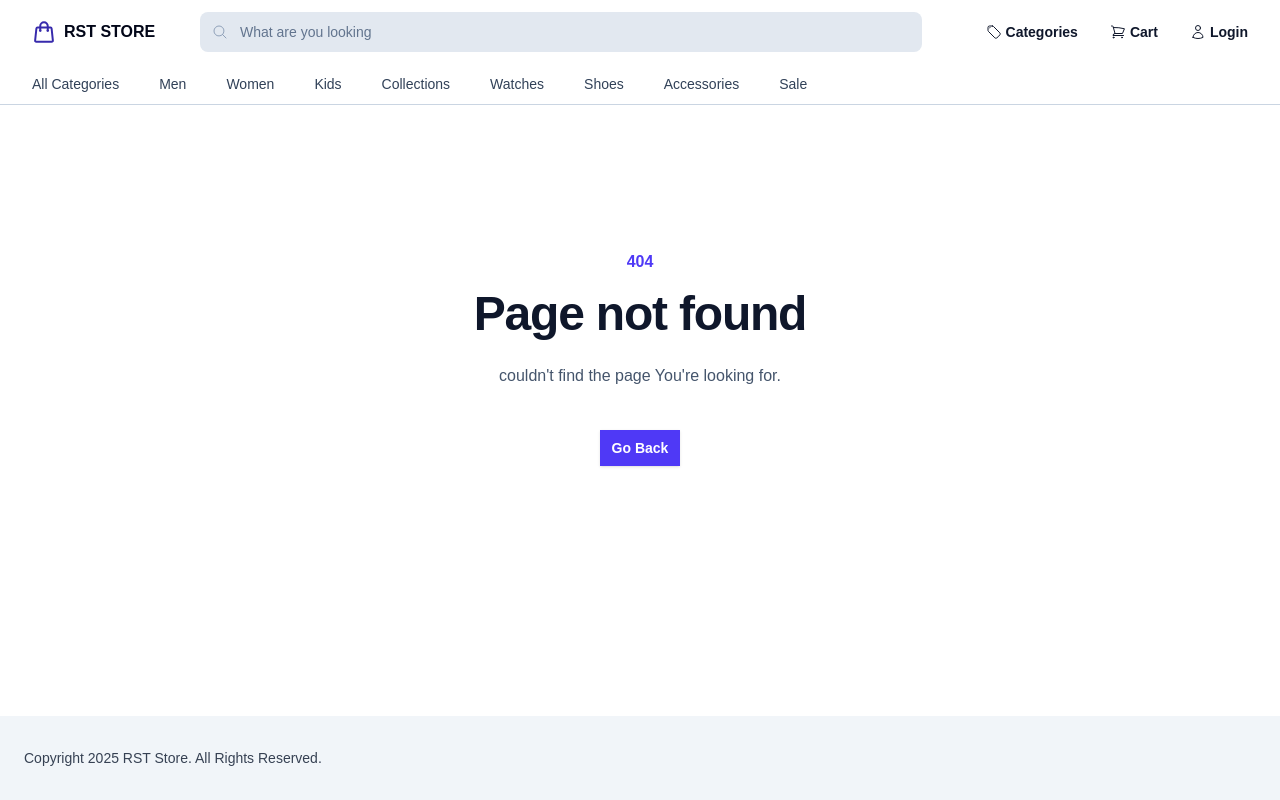
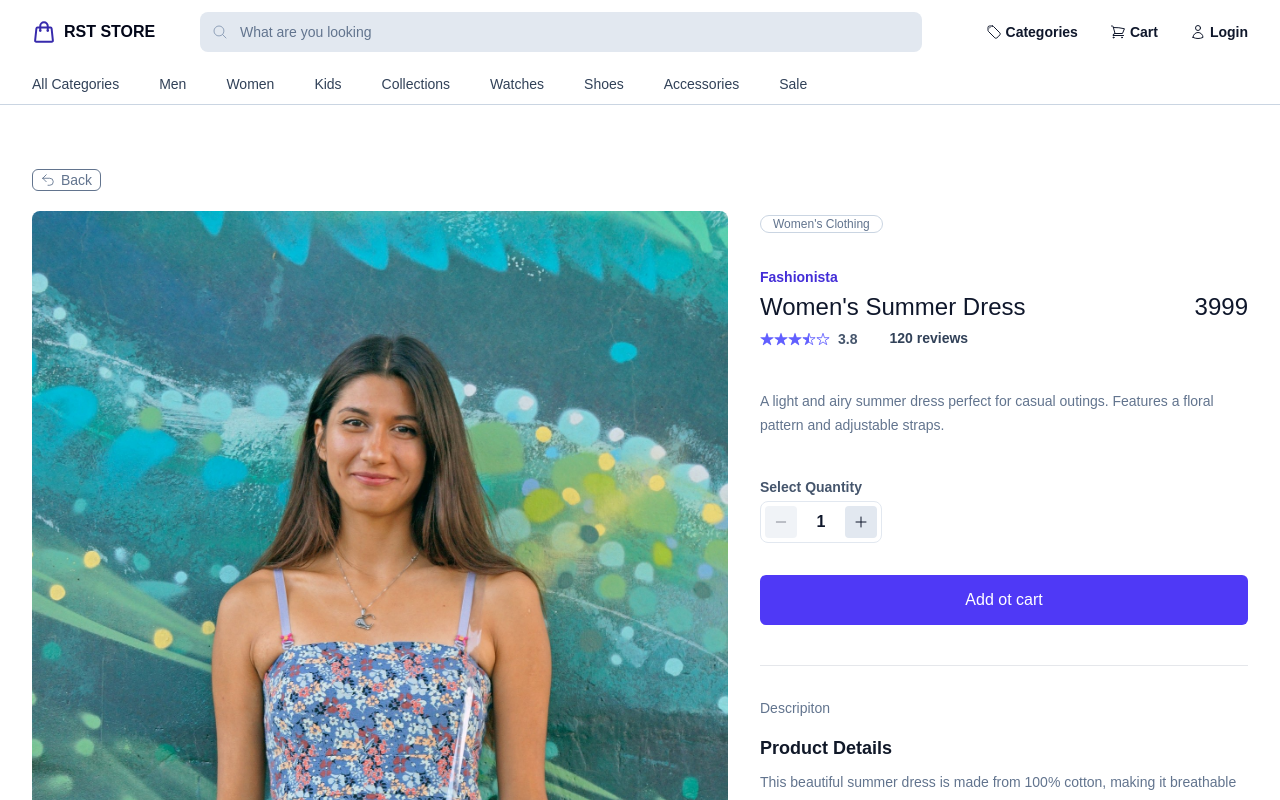
Before and after one commit to vishalp0407/rststore, a React (Vite) app in the folder client/: page /product/1 in a window 1280 px wide. Shown: the top 800 px of the page. Built offline with nearby package versions, Linux system fonts and the light colour scheme; a web font is replaced by a local one.

Commit message:
Step 8 completed: - Product details screen created - QuantitySelector component created - Added React Markdown(npm i react-markdown ) and TailwindCSS Typography(npm install -D @tailwindcss/typography)  modules

```diff
--- a/client/package.json
+++ b/client/package.json
@@ -15,11 +15,13 @@
     "react": "^19.0.0",
     "react-dom": "^19.0.0",
     "react-icons": "^5.5.0",
+    "react-markdown": "^10.1.0",
     "react-router-dom": "^7.4.1",
     "tailwindcss": "^4.0.14"
   },
   "devDependencies": {
     "@eslint/js": "^9.21.0",
+    "@tailwindcss/typography": "^0.5.16",
     "@types/react": "^19.0.10",
     "@types/react-dom": "^19.0.4",
     "@vitejs/plugin-react": "^4.3.4",
--- a/client/src/App.jsx
+++ b/client/src/App.jsx
@@ -3,6 +3,7 @@
 import Layout from "@components/Layout";
 import HomeScreen from "@screens/Home";
 import ErrorScreen from "@screens/Error";
+import ProductDetailsScreen from "@screens/ProductDetails";
 
 const router = createBrowserRouter([
   {
@@ -14,6 +15,10 @@
         index: true,
         element: <HomeScreen />,
       },
+      {
+        path: "/product/:id",
+        element: <ProductDetailsScreen />,
+      },
     ],
   },
 ]);
--- a/client/src/index.css
+++ b/client/src/index.css
@@ -1,4 +1,5 @@
 @import "tailwindcss";
+@plugin "@tailwindcss/typography";
 
 @theme{
   --font-sans:InterVariable,sans-serif;
--- a/client/src/screens/Home/index.jsx
+++ b/client/src/screens/Home/index.jsx
@@ -7,7 +7,7 @@
         <h1 className="text-2xl font-bold text-slate-900">Latest Products</h1>
         <div className="mt-6 grid grid-cols-1 gap-6 sm:grid-cols-2 md:grid-cols-3 lg:grid-cols-4">
           {products.map((prod) => (
-            <ProductCard keys={prod._id} product={prod} />
+            <ProductCard key={prod._id} product={prod} />
           ))}
         </div>
       </div>
--- /dev/null
+++ b/client/src/screens/ProductDetails/QuantitySelector.jsx
@@ -0,0 +1,49 @@
+import {
+  MinusIcon,
+  PlusCircleIcon,
+  PlusIcon,
+} from "@heroicons/react/24/outline";
+import { useState } from "react";
+const QuantitySelector = ({ countInStock }) => {
+  const [quantity, setQuantity] = useState(1);
+  const handleIncrement = () => {
+    setQuantity((previousQuantity) =>
+      Math.min(previousQuantity + 1, countInStock)
+    );
+  };
+  const handleDecrement = () => {
+    setQuantity((prevQuantity) => Math.max(prevQuantity - 1, 1));
+  };
+  return (
+    <div className="mt-10">
+      <div>
+        <h6 className="mb-1 text-sm font-semibold text-slate-600">
+          Select Quantity
+        </h6>
+        <div className="inline-flex items-center space-x-2 rounded-lg border border-slate-200 p-1">
+          <button
+            onClick={handleDecrement}
+            className={`flex h-8 w-8 items-center justify-center rounded bg-slate-200 text-slate-600 hover:bg-slate-300 ${
+              quantity <= 1 && "cursor-not-allowed opacity-50"
+            }`}
+          >
+            <MinusIcon className="h-4 w-4 text-slate-900" />
+          </button>
+          <span className="w-8 text-center font-bold text-slate-900">
+            {quantity}
+          </span>
+          <button
+            onClick={handleIncrement}
+            className={`flex h-8 w-8 items-center justify-center rounded bg-slate-200 text-slate-600 hover:bg-slate-300 ${
+              quantity >= countInStock && "cursor-not-allowed opacity-50"
+            }`}
+          >
+            <PlusIcon className="h-4 w-4 text-slate-900" />
+          </button>
+        </div>
+      </div>
+    </div>
+  );
+};
+
+export default QuantitySelector;
--- /dev/null
+++ b/client/src/screens/ProductDetails/index.jsx
@@ -0,0 +1,79 @@
+import { ArrowUturnLeftIcon } from "@heroicons/react/24/outline";
+import { Link, useParams } from "react-router-dom";
+import ReactMarkdown from "react-markdown";
+
+import products from "@data/products";
+import Rating from "@components/ProductCard/Rating";
+import QuantitySelector from "./QuantitySelector";
+
+const ProductDetailsScreen = () => {
+  const { id: productId } = useParams();
+  const product = products.find((prod) => prod._id === productId);
+  return (
+    <div className="bg-white pb-16 pt-16 sm:pb-24">
+      <div className="sm:px-6 mx-auto max-w-2xl px-4 lg:max-w-7xl lg:px-8">
+        <Link
+          to="/"
+          className="mb-5 inline-flex items-center gap-1.5 text-sm font-medium text-slate-500 transition-all hover:text-slate-700 border rounded-md px-2 hover:outline-solid hover:outline-1 hover:bg-slate-100"
+        >
+          <ArrowUturnLeftIcon className="h-3.5 w-3.5" />
+          Back
+        </Link>
+        <div className="lg:grid lg:grid-cols-12 lg:gap-x-8">
+          {/* Image */}
+          <div className="mt-8 lg:col-span-7 lg:mt-0">
+            <img
+              src={product.image}
+              alt={product.name}
+              className="rounded-lg "
+            />
+          </div>
+          {/* Product name and other details */}
+          <div className="lg:col-span-5 lg:col-start-8">
+            <h6 className="inline-block rounded-full border border-slate-300 px-3 py-0 5 text-xs font-medium text-slate-500">
+              {product.category}
+            </h6>
+            <h6 className="mt-8 text-sm font-semibold text-indigo-700">
+              {product.brand}
+            </h6>
+            <div className="mt-1 flex justify-between">
+              <h1 className="text-2xl font-medium text-slate-900">
+                {product.name}
+              </h1>
+              <p className="text-2xl font-medium text-slate-900">
+                {product.price}
+              </p>
+            </div>
+            {/* Rating */}
+            <div className="my-1 flex items-center gap-0">
+              <Rating value={product.rating} />
+              <span className="ml-8 mt-0 5 text-sm font-semibold text-slate-700">
+                {product.numReviews} reviews
+              </span>
+            </div>
+            {/* Description */}
+            <div className=" prose prose-sm  mt-10">
+              <div className=" mt-4 text-slate-500">{product.description}</div>
+            </div>
+            {/* Quantity Selector */}
+            <QuantitySelector countInStock={product.countInStock} />
+            {/* Add to cart button */}
+            <button className="focus:outline-none focus:ring-2 mt-8 flex w-full items-center justify-center rounded-md border border-transparent bg-indigo-600 px-8 py-3 text-base font-medium text-white transition-all hover:bg-indigo-700">
+              Add ot cart
+            </button>
+            {/* Content */}
+            <div className="mt-10 border-t border-gray-200 pt-8">
+              <h2 className="text-sm font-medium text-slate-500">
+                Descripiton
+              </h2>
+              <div className="prose prose-sm mt-4 text-slate-500">
+                <ReactMarkdown>{product.content}</ReactMarkdown>
+              </div>
+            </div>
+          </div>
+        </div>
+      </div>
+    </div>
+  );
+};
+export default ProductDetailsScreen;
```
Also changed, not shown: 1 other file (tests, documents, lock files or other folders).
